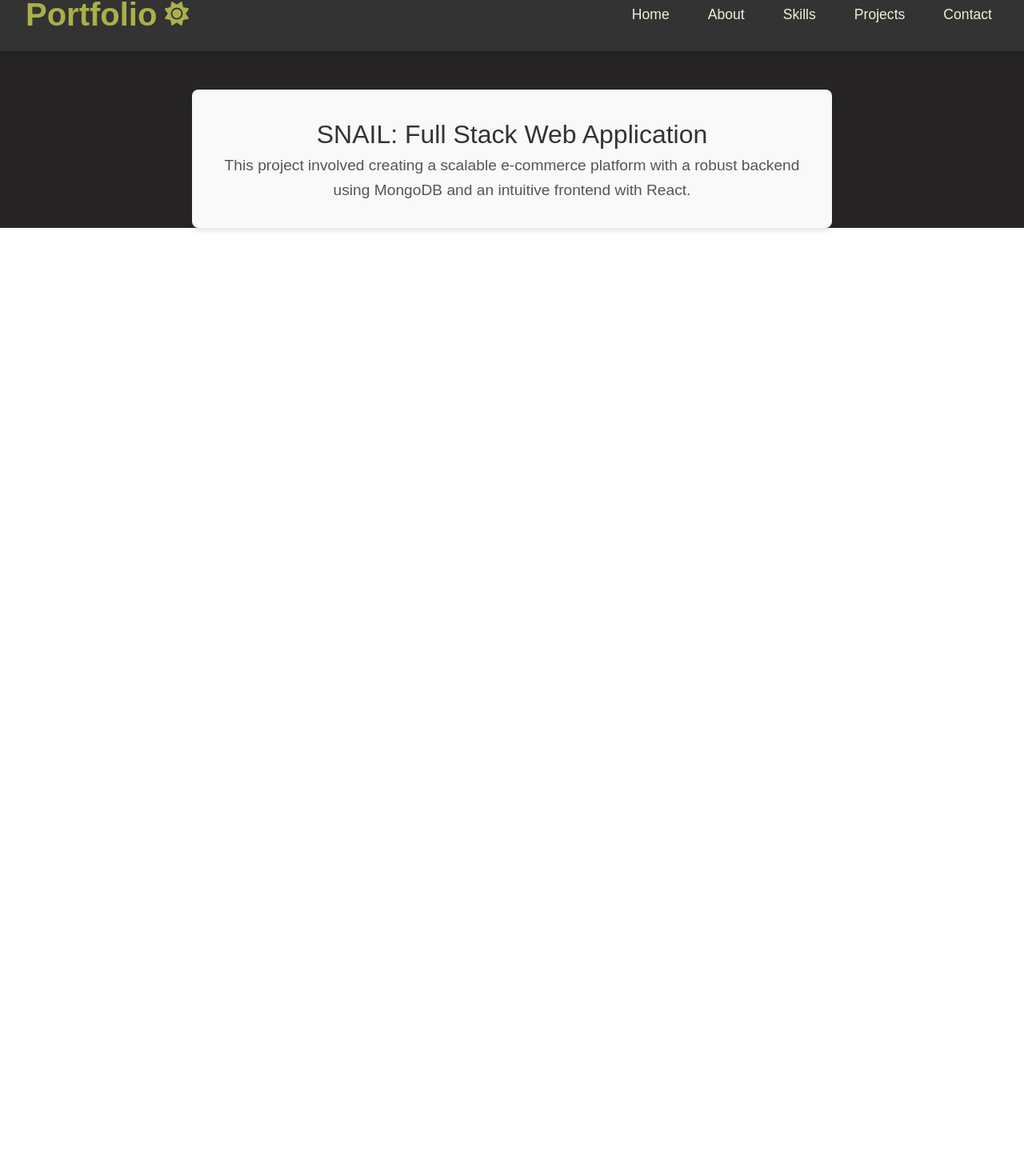
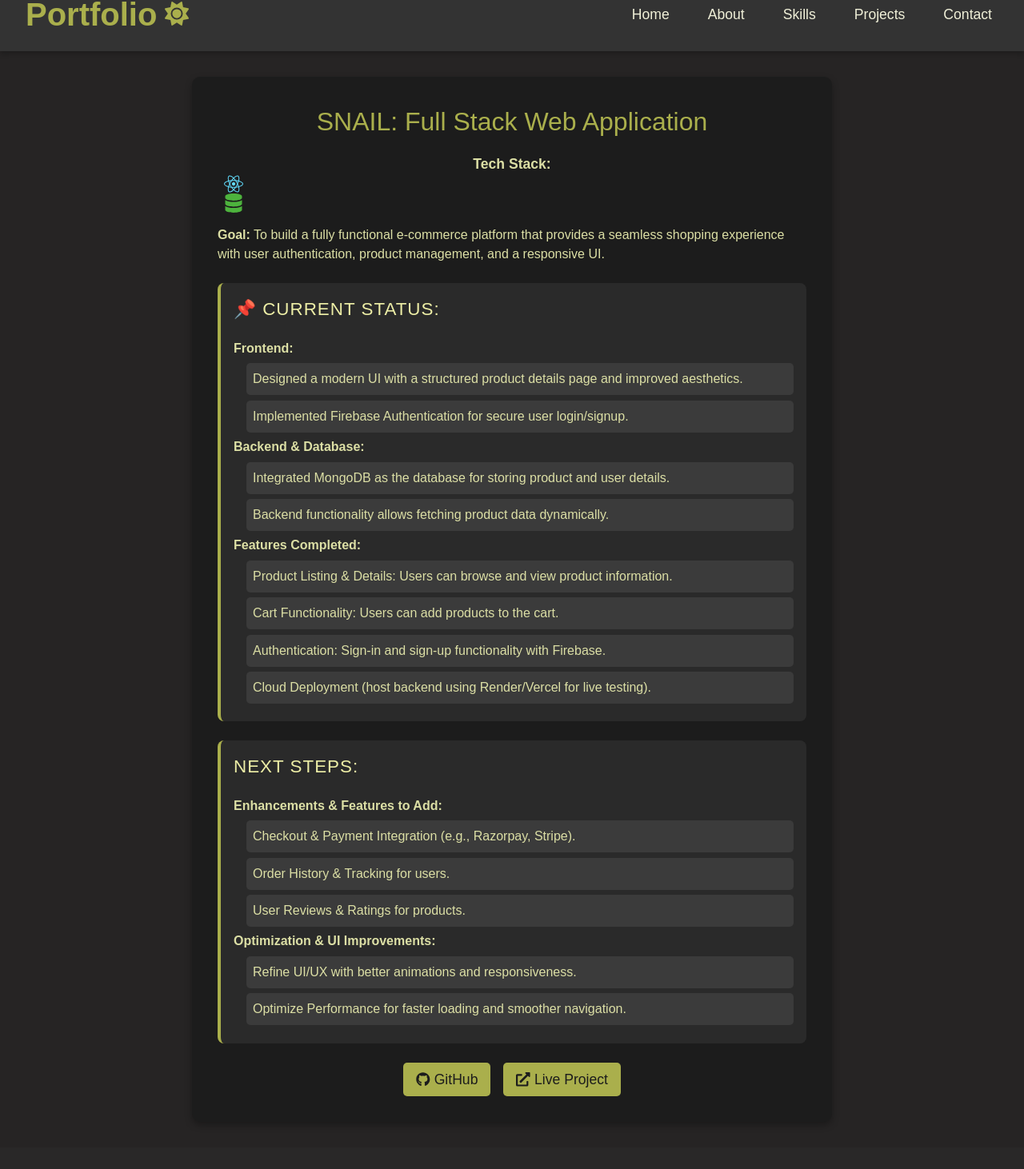
Before and after one commit to pavitravarsh/myportfolio, a React (Create React App) app: page /project/1 in a window 1280 px wide. Shown: the part 28-1490 px from the top of the page at 80% size. Before the commit the page ends 800 px from the top, so only its background shows below. Built offline with nearby package versions, Linux system fonts and the light colour scheme.

Commit message:
improvised css

```diff
--- a/package.json
+++ b/package.json
@@ -14,6 +14,7 @@
     "framer-motion": "^11.18.2",
     "react": "^18.3.1",
     "react-dom": "^18.3.1",
+    "react-icons": "^5.5.0",
     "react-router-dom": "^6.28.0",
     "react-scripts": "5.0.1",
     "react-simple-typewriter": "^5.0.1",
--- a/src/App.js
+++ b/src/App.js
@@ -7,9 +7,9 @@ import Skills from "./components/Skills";
 import About from "./components/About";
 import "./App.css";
 import Projects from "./components/Projects";
-import ProjectDetails from "./components/ProjectDetails";
 import { ThemeProvider } from "./components/ThemeContext";
 import Contact from "./components/Contact";
+import ProjectDetails from "./components/ProjectDetails";
 
 function App() {
   return (
@@ -27,48 +27,15 @@ function App() {
                   <Skills />
                   <Projects />
                   <Contact />
-                  <Footer />
                 </>
               }
             />
-            <Route
-              path="/Skills"
-              element={
-                <>
-                  <Skills />
-                  <Footer />
-                </>
-              }
-            />
-            <Route
-              path="/About"
-              element={
-                <>
-                  <About />
-                  <Footer />
-                </>
-              }
-            />
-            <Route
-              path="/Projects"
-              element={
-                <>
-                  <Projects />
-                  <Footer />
-                </>
-              }
-            />
+            <Route path="/skills" element={<Skills />} />
+            <Route path="/about" element={<About />} />
+            <Route path="/projects" element={<Projects />} />
             <Route path="/project/:id" element={<ProjectDetails />} />
-            <Route
-              path="/contact"
-              element={
-                <>
-                  <Contact />
-                  <Footer />
-                </>
-              }
-            />
           </Routes>
+          <Footer />
         </Router>
       </div>
     </ThemeProvider>
--- a/src/components/ProjectDetails.jsx
+++ b/src/components/ProjectDetails.jsx
@@ -1,79 +1,159 @@
-import React, { useEffect } from "react";
+import React from "react";
 import { useParams } from "react-router-dom";
-import { motion } from "framer-motion";
+import {
+  FaReact,
+  FaDatabase,
+  FaGithub,
+  FaExternalLinkAlt,
+} from "react-icons/fa";
 import "./styles/ProjectDetails.css";
 
 const projects = [
   {
     id: 1,
     title: "SNAIL: Full Stack Web Application",
-    details:
-      "This project involved creating a scalable e-commerce platform with a robust backend using MongoDB and an intuitive frontend with React.",
-    animation: {
-      initial: { x: -200, opacity: 0 },
-      animate: { x: 0, opacity: 1 },
-      transition: { duration: 1 },
+    technologies: ["React", "MongoDB"],
+    goal: "To build a fully functional e-commerce platform that provides a seamless shopping experience with user authentication, product management, and a responsive UI.",
+    currentStatus: {
+      frontend: [
+        "Designed a modern UI with a structured product details page and improved aesthetics.",
+        "Implemented Firebase Authentication for secure user login/signup.",
+      ],
+      backend: [
+        "Integrated MongoDB as the database for storing product and user details.",
+        "Backend functionality allows fetching product data dynamically.",
+      ],
+      completedFeatures: [
+        "Product Listing & Details: Users can browse and view product information.",
+        "Cart Functionality: Users can add products to the cart.",
+        "Authentication: Sign-in and sign-up functionality with Firebase.",
+        "Cloud Deployment (host backend using Render/Vercel for live testing).",
+      ],
     },
+    nextSteps: {
+      enhancements: [
+        "Checkout & Payment Integration (e.g., Razorpay, Stripe).",
+        "Order History & Tracking for users.",
+        "User Reviews & Ratings for products.",
+      ],
+      optimization: [
+        "Refine UI/UX with better animations and responsiveness.",
+        "Optimize Performance for faster loading and smoother navigation.",
+      ],
+    },
+    github: "https://github.com/pavitravarsh/e-commerse-website",
+    live: "https://snailedit.netlify.app/",
+    showVideo: false, // No video for Snail
   },
-  {
-    id: 2,
-    title: "Shape Detection System",
-    details:
-      "Utilized advanced algorithms in Java to identify and classify various geometric shapes with high accuracy.",
-    animation: {
-      initial: { scale: 0 },
-      animate: { scale: 1 },
-      transition: { duration: 1 },
-    },
-  },
-  {
-    id: 3,
-    title: "Object Tracking System",
-    details:
-      "This system tracks objects in real-time using OpenCV. It can handle dynamic environments with changes in lighting and background.",
-    animation: {
-      initial: { y: -200, opacity: 0 },
-      animate: { y: 0, opacity: 1 },
-      transition: { duration: 1.5 },
-    },
-  },
-  {
-    id: 4,
-    title: "Water Level Tracking System",
-    details:
-      "An IoT-based project that measures water levels using an ultrasonic sensor. The data is displayed on an LCD, offering a practical solution for water resource management.",
-    animation: {
-      initial: { rotate: -90, opacity: 0 },
-      animate: { rotate: 0, opacity: 1 },
-      transition: { duration: 1 },
-    },
-  },
+  // Other projects...
 ];
+
+const techIcons = {
+  React: <FaReact title="React" className="tech-icon react" />,
+  MongoDB: <FaDatabase title="MongoDB" className="tech-icon mongodb" />,
+};
 
 const ProjectDetails = () => {
   const { id } = useParams();
-  const project = projects.find((p) => p.id === parseInt(id));
-
-  useEffect(() => {
-    if (!project) {
-      console.error("Project not found!");
-    }
-  }, [project]);
+  const project = projects.find((proj) => proj.id === parseInt(id));
 
   if (!project) {
-    return <h2>Project not found</h2>;
+    return <div className="error-message">Project not found.</div>;
   }
 
   return (
-    <motion.section
-      className="project-details-section"
-      initial={project.animation.initial}
-      animate={project.animation.animate}
-      transition={project.animation.transition}
-    >
-      <h2>{project.title}</h2>
-      <p>{project.details}</p>
-    </motion.section>
+    <div className="project-details">
+      <h1>{project.title}</h1>
+
+      <div className="tech-stack">
+        <strong>Tech Stack: </strong>
+        {project.technologies.map((tech, index) => (
+          <span key={index}>{techIcons[tech] || tech}</span>
+        ))}
+      </div>
+
+      <p>
+        <strong>Goal:</strong> {project.goal}
+      </p>
+
+      <div className="status-section">
+        <h3>📌 Current Status:</h3>
+        <p>
+          <strong>Frontend:</strong>
+        </p>
+        <ul>
+          {project.currentStatus.frontend.map((item, index) => (
+            <li key={index}>{item}</li>
+          ))}
+        </ul>
+
+        <p>
+          <strong>Backend & Database:</strong>
+        </p>
+        <ul>
+          {project.currentStatus.backend.map((item, index) => (
+            <li key={index}>{item}</li>
+          ))}
+        </ul>
+
+        <p>
+          <strong>Features Completed:</strong>
+        </p>
+        <ul>
+          {project.currentStatus.completedFeatures.map((item, index) => (
+            <li key={index}>{item}</li>
+          ))}
+        </ul>
+      </div>
+
+      <div className="next-steps">
+        <h3>Next Steps:</h3>
+        <p>
+          <strong>Enhancements & Features to Add:</strong>
+        </p>
+        <ul>
+          {project.nextSteps.enhancements.map((item, index) => (
+            <li key={index}>{item}</li>
+          ))}
+        </ul>
+
+        <p>
+          <strong>Optimization & UI Improvements:</strong>
+        </p>
+        <ul>
+          {project.nextSteps.optimization.map((item, index) => (
+            <li key={index}>{item}</li>
+          ))}
+        </ul>
+      </div>
+
+      <div className="links">
+        {project.github && (
+          <a
+            href={project.github}
+            target="_blank"
+            rel="noopener noreferrer"
+            className="project-link"
+          >
+            <FaGithub /> GitHub
+          </a>
+        )}
+        {project.live && (
+          <a
+            href={project.live}
+            target="_blank"
+            rel="noopener noreferrer"
+            className="project-link"
+          >
+            <FaExternalLinkAlt /> Live Project
+          </a>
+        )}
+      </div>
+
+      {project.showVideo && (
+        <video controls src={project.video} className="project-video"></video>
+      )}
+    </div>
   );
 };
 
--- a/src/components/Projects.jsx
+++ b/src/components/Projects.jsx
@@ -31,6 +31,20 @@ const projects = [
     technologies: "Arduino, Ultrasonic Sensor",
     description:
       "Monitored and displayed water levels on an LCD in real-time using IoT components, showcasing efficient water management solutions.",
+  },
+  {
+    id: 5,
+    title: "AI Tic-Tac-Toe",
+    technologies: "Python, AI Algorithms",
+    description:
+      "Developed an AI-powered Tic-Tac-Toe game using Minimax algorithm for intelligent decision-making and unbeatable gameplay.",
+  },
+  {
+    id: 6,
+    title: "Self-Balancing Robot",
+    technologies: "ESP32, MPU6050, Motor Driver",
+    description:
+      "Designed and built a two-wheel self-balancing robot using an ESP32 microcontroller, MPU6050 sensor, and motor driver for real-time balancing and control.",
   },
 ];
 
--- a/src/components/styles/ProjectDetails.css
+++ b/src/components/styles/ProjectDetails.css
@@ -1,20 +1,137 @@
-.project-details-section {
+/* 🌙 DARK MODE */
+.project-details {
+  max-width: 800px;
+  margin: 2rem auto;
   padding: 2rem;
-  text-align: center;
-  background-color: #f9f9f9;
-  border-radius: 8px;
-  box-shadow: 0 4px 6px rgba(0, 0, 0, 0.1);
-  max-width: 800px;
-  margin: 3rem auto;
+  background-color: #1c1c1c; /* Dark contrast */
+  color: #dcdfa5; /* Light beige for readability */
+  border-radius: 10px;
+  box-shadow: 0 4px 10px rgba(0, 0, 0, 0.3);
+  transition: all 0.3s ease-in-out;
 }
 
-.project-details-section h2 {
+.project-details h1 {
   font-size: 2rem;
+  color: #aaaf4c; /* Muted green */
+  text-align: center;
+  margin-bottom: 1rem;
+}
+
+.tech-stack {
+  font-size: 1.1rem;
+  text-align: center;
+  margin-bottom: 1rem;
+}
+
+.tech-icon {
+  font-size: 1.5rem;
+  margin-left: 8px;
+}
+
+.react {
+  color: #61dafb;
+}
+
+.mongodb {
+  color: #4db33d;
+}
+
+.status-section,
+.next-steps {
+  margin-top: 1.5rem;
+  padding: 1rem;
+  background-color: #2a2a2a; /* Slightly lighter background */
+  border-left: 4px solid #aaaf4c;
+  border-radius: 8px;
+  transition: 0.3s;
+}
+
+.status-section h3,
+.next-steps h3 {
+  color: #edeea6;
+  font-size: 1.4rem;
+}
+
+.status-section ul,
+.next-steps ul {
+  list-style-type: none;
+  padding-left: 1rem;
+}
+
+.status-section ul li,
+.next-steps ul li {
+  margin: 0.4rem 0;
+  padding: 0.5rem;
+  background: rgba(255, 255, 255, 0.08);
+  border-radius: 5px;
+  transition: transform 0.2s ease;
+}
+
+.status-section ul li:hover,
+.next-steps ul li:hover {
+  transform: scale(1.02);
+  background: rgba(255, 255, 255, 0.12);
+}
+
+.links {
+  display: flex;
+  justify-content: center;
+  gap: 1rem;
+  margin-top: 1.5rem;
+}
+
+.project-link {
+  text-decoration: none;
+  font-size: 1.1rem;
+  display: flex;
+  align-items: center;
+  gap: 5px;
+  padding: 0.5rem 1rem;
+  background: #aaaf4c;
+  color: #1c1c1c;
+  border-radius: 5px;
+  transition: background 0.3s ease, transform 0.2s ease;
+}
+
+.project-link:hover {
+  background: #dcdfa5;
+  transform: translateY(-3px);
+}
+
+.error-message {
+  text-align: center;
+  font-size: 1.3rem;
+  color: red;
+}
+
+/* ☀️ LIGHT MODE */
+.light .project-details {
+  background-color: #edece0;
   color: #333;
 }
 
-.project-details-section p {
-  font-size: 1.2rem;
-  color: #555;
-  line-height: 1.6;
+.light .status-section,
+.light .next-steps {
+  background-color: #d5c1b5;
+  border-left: 4px solid #edeea6;
 }
+
+.light .project-link {
+  background: #aaaf4c;
+  color: white;
+}
+
+.light .project-link:hover {
+  background: #333;
+  color: #fff;
+}
+
+/* 🎥 Video */
+.project-video {
+  display: block;
+  width: 100%;
+  max-height: 400px;
+  margin: 1.5rem auto;
+  border-radius: 8px;
+  box-shadow: 0 4px 10px rgba(0, 0, 0, 0.2);
+}
```
Also changed, not shown: 1 other file (tests, documents, lock files or other folders).
